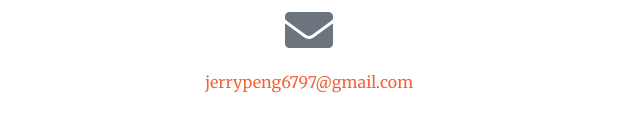
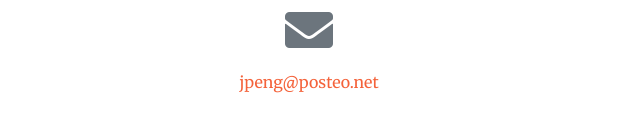
Before and after one commit to JayRayPang/jayraypang.github.io, a website with bundled scripts: page index.html in a window 1280 px wide. Shown: the part 1313-1445 px from the top of the page, 521-1161 px from the left. Built offline with nearby package versions, Linux system fonts and the light colour scheme.

Commit message:
Updated resume and email

```diff
--- a/index.html
+++ b/index.html
@@ -153,7 +153,7 @@
         </div>
         <div class="col-lg-4 mr-auto text-center">
           <i class="fas fa-envelope fa-3x mb-3 text-muted"></i>
-          <a class="d-block" href="mailto:jerrypeng6797@gmail.com">jerrypeng6797@gmail.com</a>
+          <a class="d-block" href="mailto:jpeng@posteo.net">jpeng@posteo.net</a>
         </div>
       </div>
     </div>
```
Also changed, not shown: 1 other file.
